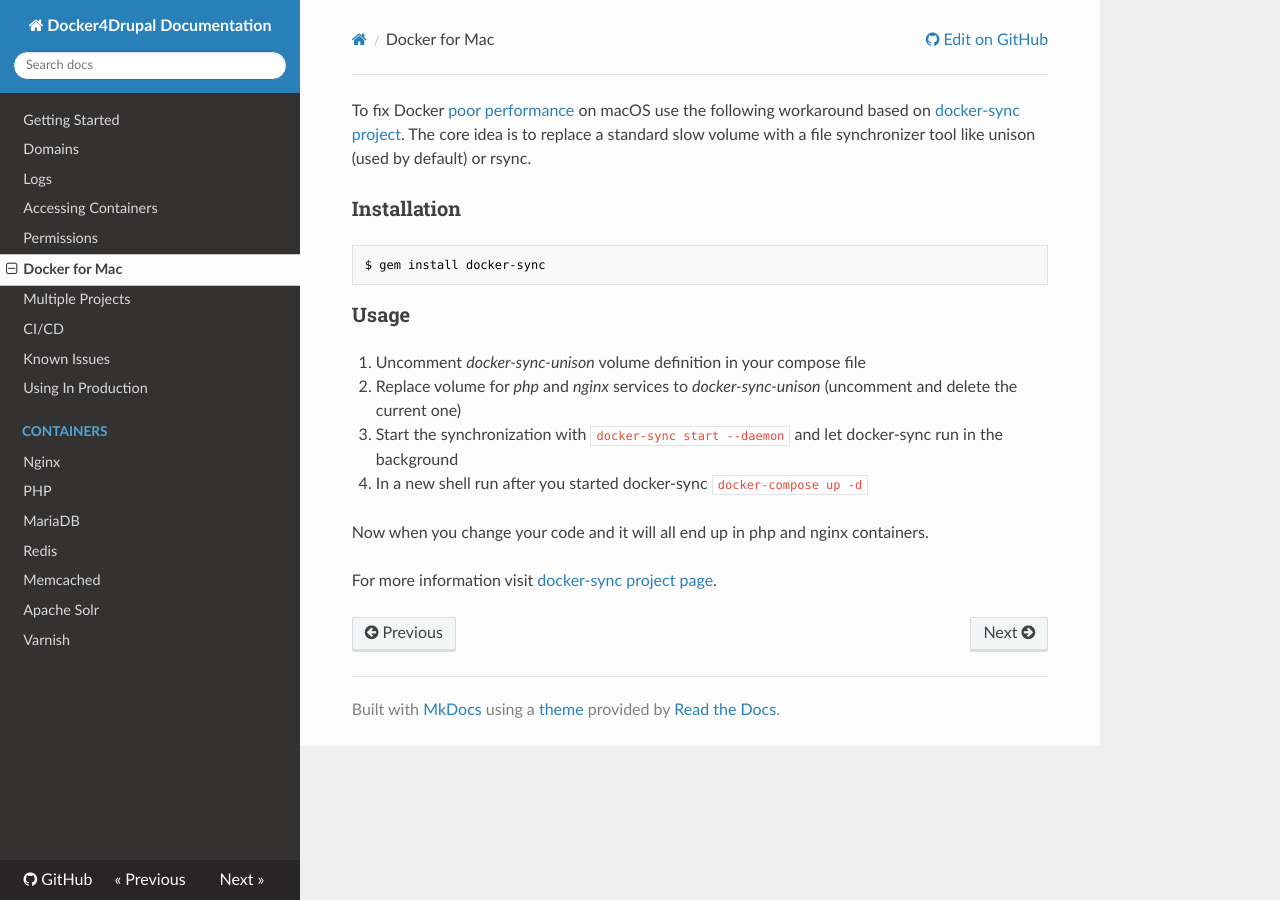
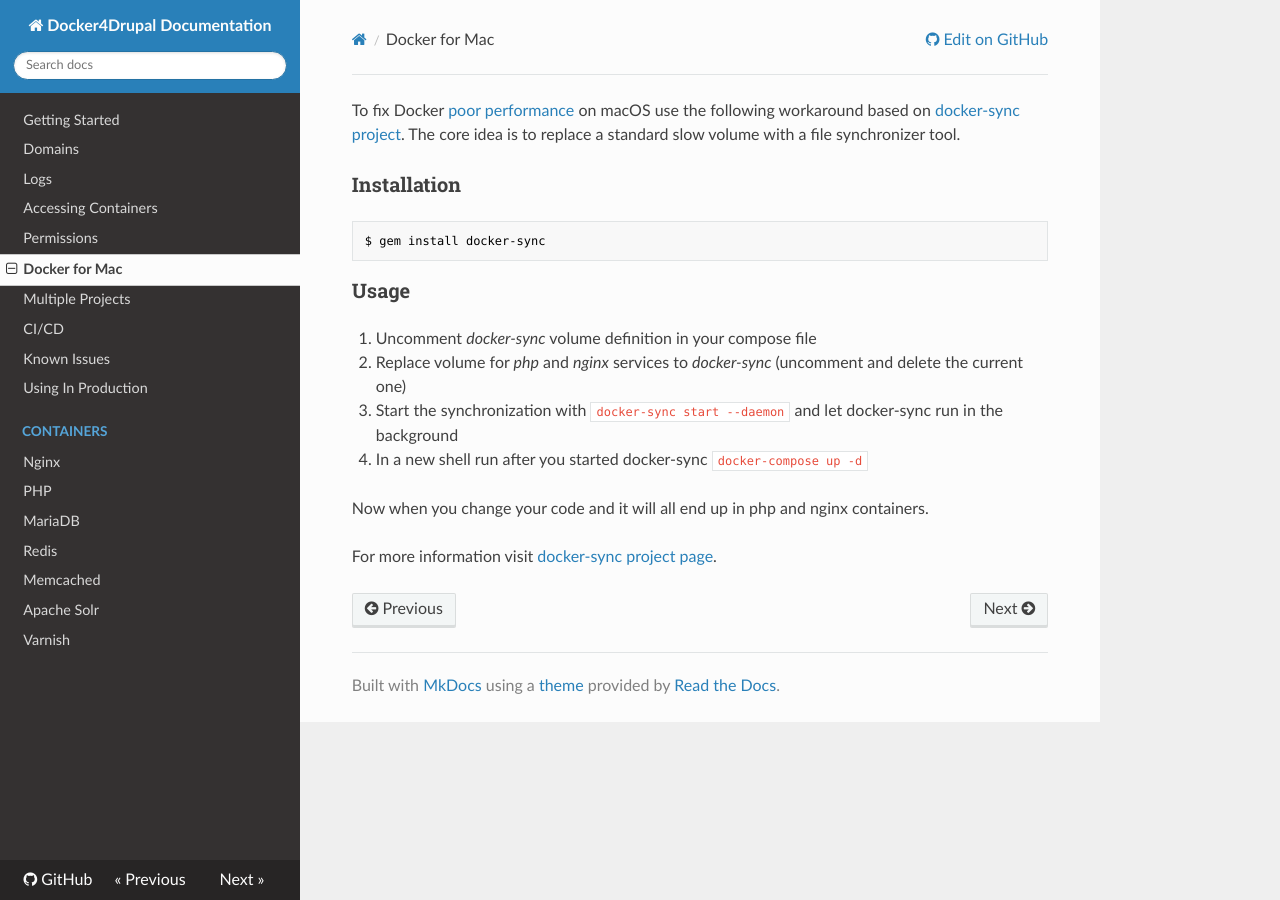
Before and after one commit to wodby/docker4drupal, an MkDocs documentation site: the page built from docs/macos.md, in a window 1280 px wide. Built offline with MkDocs 1.6.1, drawn with Linux system fonts in a browser that asks for light colours; nearby versions of some CDN libraries; old or Windows-style settings are respelled for this version of MkDocs.

Commit message:
docker-sync cleanup

```diff
--- a/docker-sync.yml
+++ b/docker-sync.yml
@@ -1,13 +1,11 @@
 version: "2"
 
 syncs:
-  docker-sync-unison:
+  docker-sync:
     src: './'
-    dest: '/var/www/html'
     sync_userid: '82'
     sync_excludes: ['.gitignore', '.git/', '.idea/']
-#  docker-sync-unison-another-project:
+#  docker-sync-another-project:
 #    src: '/absolute/path/to/project/codebase'
-#    dest: '/var/www/html'
 #    sync_userid: '82'
 #    sync_excludes: ['.gitignore', '.git/', '.idea/']
--- a/docs/macos.md
+++ b/docs/macos.md
@@ -1,4 +1,4 @@
-To fix Docker [poor performance](https://github.com/Wodby/docker4drupal/issues/4) on macOS use the following workaround based on [docker-sync project](https://github.com/EugenMayer/docker-sync/). The core idea is to replace a standard slow volume with a file synchronizer tool like unison (used by default) or rsync.
+To fix Docker [poor performance](https://github.com/Wodby/docker4drupal/issues/4) on macOS use the following workaround based on [docker-sync project](https://github.com/EugenMayer/docker-sync/). The core idea is to replace a standard slow volume with a file synchronizer tool.
 
 ### Installation
 
@@ -8,8 +8,8 @@
 
 ### Usage
 
-1. Uncomment _docker-sync-unison_ volume definition in your compose file
-2. Replace volume for _php_ and _nginx_ services to _docker-sync-unison_ (uncomment and delete the current one)
+1. Uncomment _docker-sync_ volume definition in your compose file
+2. Replace volume for _php_ and _nginx_ services to _docker-sync_ (uncomment and delete the current one)
 3. Start the synchronization with `docker-sync start --daemon` and let docker-sync run in the background
 4. In a new shell run after you started docker-sync `docker-compose up -d`
 
```
Also changed, not shown: docker-compose.yml (+5 -7 lines).
